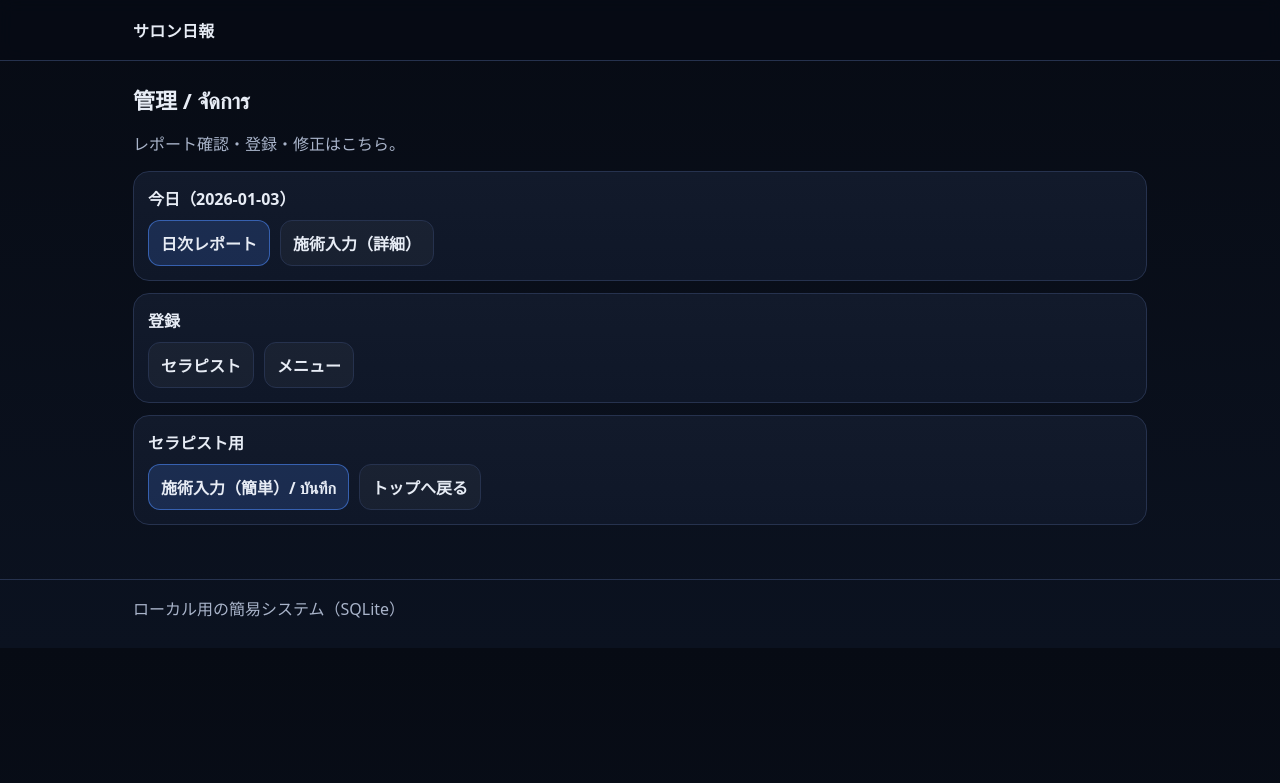
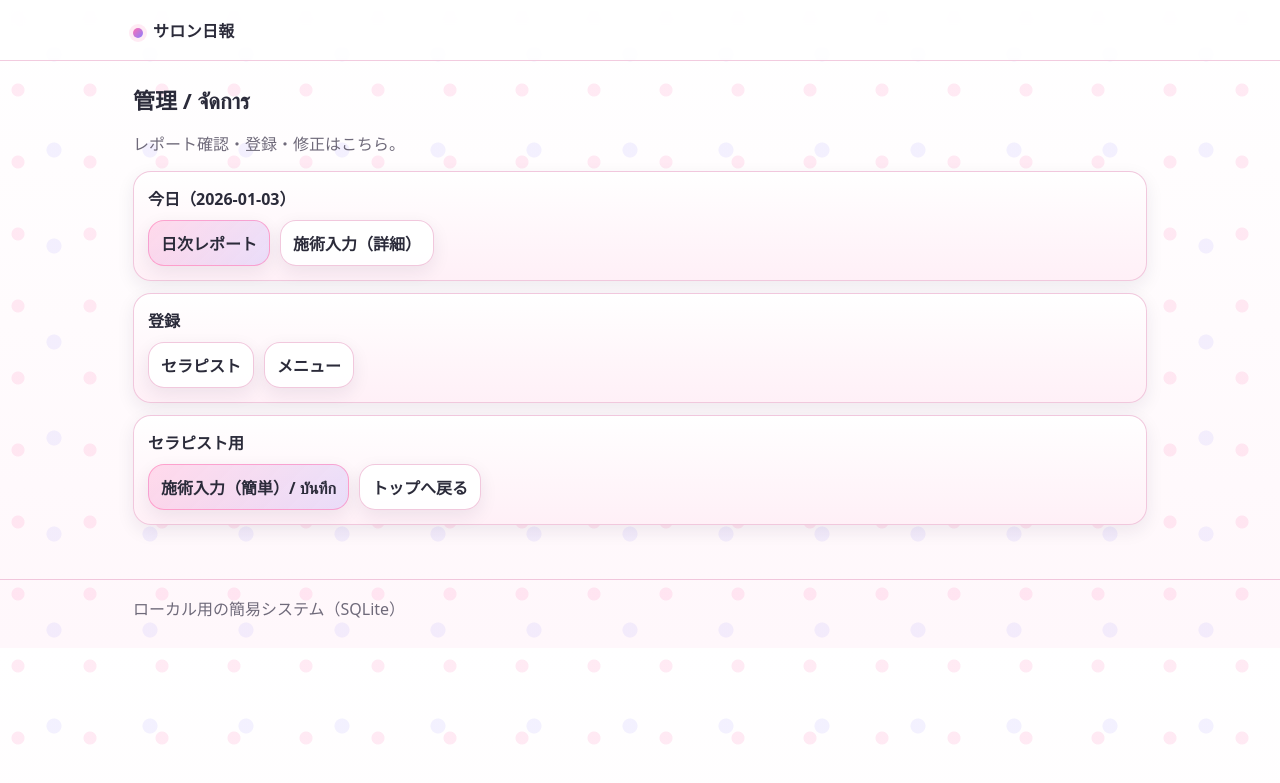
Before and after one commit to shunsoco-stack/InvoiceFromTherapist, a Flask app: page /admin in a window 1280 px wide. Shown: the top 783 px of the page. Run offline with Flask 3, Linux system fonts and the light colour scheme; parts of the project's set-up code (start-up, migrations or seed data) failed here and were passed over.

Commit message:
Refactor: Update styles to a pastel theme
Co-authored-by: shun.soco <shun.soco@gmail.com>

```diff
--- a/app/static/style.css
+++ b/app/static/style.css
@@ -1,29 +1,49 @@
 :root{
-  --bg:#0b1220;
-  --panel:#121a2b;
-  --panel2:#0f1728;
-  --text:#e7ecf5;
-  --muted:#a9b4ca;
-  --border:#26324e;
-  --ok:#2ecc71;
-  --danger:#ff5a6a;
-  --accent:#4f8cff;
+  /* cute pastel theme */
+  --bg:#fff7fb;
+  --panel:#ffffff;
+  --panel2:#fff0f7;
+  --text:#2b2b3a;
+  --muted:#6f6a7a;
+  --border:#f1c6dc;
+  --ok:#20c997;
+  --danger:#ff4d6d;
+  --accent:#ff6fb1;
+  --accent2:#8a7dff;
+  --shadow: 0 10px 30px rgba(40, 20, 60, .10);
+  --shadow2: 0 6px 18px rgba(40, 20, 60, .08);
 }
 
 *{ box-sizing:border-box; }
 body{
   margin:0;
   font-family: ui-sans-serif, system-ui, -apple-system, "Segoe UI", "Hiragino Kaku Gothic ProN", "Noto Sans JP", Arial, sans-serif;
-  background: linear-gradient(180deg, #070b14, var(--bg));
+  background:
+    radial-gradient(circle at 18px 18px, rgba(255,111,177,.14) 0 6px, transparent 7px),
+    radial-gradient(circle at 54px 54px, rgba(138,125,255,.10) 0 7px, transparent 8px),
+    linear-gradient(180deg, #ffffff, var(--bg));
+  background-size: 72px 72px, 96px 96px, auto;
   color: var(--text);
 }
 a{ color: var(--text); text-decoration:none; }
 a:hover{ text-decoration:underline; }
 
 .container{ max-width: 1050px; margin: 0 auto; padding: 18px; }
-.header{ position: sticky; top:0; backdrop-filter: blur(8px); background: rgba(7,11,20,.85); border-bottom: 1px solid var(--border); z-index: 10; }
+.header{ position: sticky; top:0; backdrop-filter: blur(10px); background: rgba(255,255,255,.80); border-bottom: 1px solid rgba(241,198,220,.9); z-index: 10; }
 .header__inner{ display:flex; align-items:center; gap:18px; }
-.brand a{ font-weight: 700; letter-spacing:.02em; }
+.brand a{ font-weight: 800; letter-spacing:.02em; }
+.brand a:hover{ text-decoration:none; }
+.brand a::before{
+  content:"";
+  display:inline-block;
+  width: 10px;
+  height: 10px;
+  border-radius: 999px;
+  margin-right: 10px;
+  background: linear-gradient(135deg, var(--accent), var(--accent2));
+  box-shadow: 0 0 0 4px rgba(255,111,177,.14);
+  vertical-align: middle;
+}
 .nav{ display:flex; gap:14px; flex-wrap: wrap; }
 .nav a{ padding:8px 10px; border:1px solid transparent; border-radius: 10px; color: var(--muted); }
 .nav a:hover{ border-color: var(--border); color: var(--text); text-decoration:none; }
@@ -41,10 +61,11 @@ h2{ margin: 0 0 10px; font-size: 16px; color: var(--text); }
 
 .card{
   background: linear-gradient(180deg, var(--panel), var(--panel2));
-  border: 1px solid var(--border);
-  border-radius: 16px;
+  border: 1px solid rgba(241,198,220,.95);
+  border-radius: 18px;
   padding: 14px;
   margin: 12px 0;
+  box-shadow: var(--shadow2);
 }
 .grid{ display:grid; grid-template-columns: 1fr; gap: 12px; }
 @media (min-width: 860px){
@@ -61,9 +82,9 @@ label{ color: var(--muted); font-size: 13px; }
 input, select{
   width:100%;
   padding: 10px 12px;
-  border-radius: 12px;
-  border: 1px solid var(--border);
-  background: rgba(0,0,0,.20);
+  border-radius: 14px;
+  border: 1px solid rgba(241,198,220,.95);
+  background: rgba(255,255,255,.85);
   color: var(--text);
 }
 input::placeholder{ color: rgba(169,180,202,.7); }
@@ -79,33 +100,34 @@ input::placeholder{ color: rgba(169,180,202,.7); }
   align-items:center;
   justify-content:center;
   padding: 10px 12px;
-  border-radius: 12px;
-  border: 1px solid rgba(79,140,255,.55);
-  background: rgba(79,140,255,.18);
+  border-radius: 16px;
+  border: 1px solid rgba(255,111,177,.55);
+  background: linear-gradient(135deg, rgba(255,111,177,.22), rgba(138,125,255,.18));
   color: var(--text);
   cursor:pointer;
   font-weight: 600;
+  box-shadow: var(--shadow2);
 }
-.btn:hover{ background: rgba(79,140,255,.26); text-decoration:none; }
+.btn:hover{ filter: brightness(1.02); text-decoration:none; }
 .btn--secondary{
-  border-color: var(--border);
-  background: rgba(255,255,255,.04);
+  border-color: rgba(241,198,220,.95);
+  background: rgba(255,255,255,.92);
 }
-.btn--secondary:hover{ background: rgba(255,255,255,.06); }
+.btn--secondary:hover{ background: rgba(255,255,255,.98); }
 .btn--danger{
-  border-color: rgba(255,90,106,.55);
-  background: rgba(255,90,106,.12);
+  border-color: rgba(255,77,109,.55);
+  background: rgba(255,77,109,.10);
 }
 .btn--danger:hover{ background: rgba(255,90,106,.18); }
 
-.table-wrap{ overflow:auto; border-radius: 12px; border: 1px solid var(--border); }
-.table{ width:100%; border-collapse: collapse; min-width: 720px; background: rgba(0,0,0,.12); }
+.table-wrap{ overflow:auto; border-radius: 14px; border: 1px solid rgba(241,198,220,.95); box-shadow: var(--shadow2); }
+.table{ width:100%; border-collapse: collapse; min-width: 720px; background: rgba(255,255,255,.92); }
 .table--small{ min-width: 980px; }
 .table thead th{
   position: sticky;
   top: 0;
-  background: rgba(18,26,43,.95);
-  border-bottom: 1px solid var(--border);
+  background: rgba(255,240,247,.95);
+  border-bottom: 1px solid rgba(241,198,220,.95);
   padding: 10px;
   text-align:left;
   color: var(--muted);
@@ -113,7 +135,7 @@ input::placeholder{ color: rgba(169,180,202,.7); }
 }
 .table tbody td{
   padding: 10px;
-  border-bottom: 1px solid rgba(38,50,78,.6);
+  border-bottom: 1px solid rgba(241,198,220,.55);
   vertical-align: top;
 }
 .right{ text-align:right; }
@@ -134,9 +156,9 @@ input::placeholder{ color: rgba(169,180,202,.7); }
 }
 
 .flash{ display:flex; flex-direction: column; gap: 8px; margin: 10px 0; }
-.flash__item{ border-radius: 12px; padding: 10px 12px; border: 1px solid var(--border); background: rgba(255,255,255,.04); }
-.flash__item--ok{ border-color: rgba(46,204,113,.4); }
-.flash__item--error{ border-color: rgba(255,90,106,.55); }
+.flash__item{ border-radius: 14px; padding: 10px 12px; border: 1px solid rgba(241,198,220,.95); background: rgba(255,255,255,.92); box-shadow: var(--shadow2); }
+.flash__item--ok{ border-color: rgba(32,201,151,.45); }
+.flash__item--error{ border-color: rgba(255,77,109,.55); }
 
 .list{ margin: 8px 0 0 18px; color: var(--muted); }
 
```
